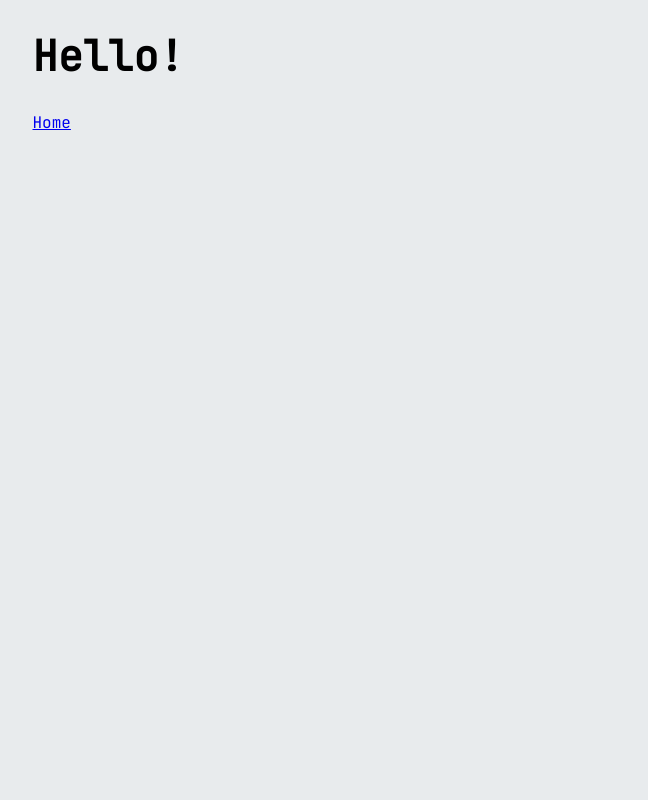
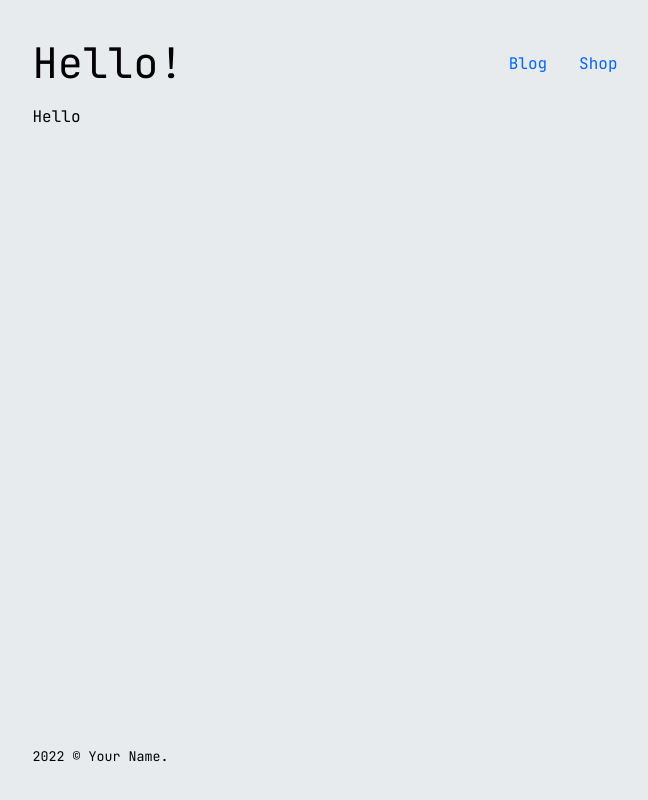
Before and after one commit to mikkmartin/df-demo, a Next.js app: page / in a window 1280 px wide. Shown: the whole page, without its empty margins (315-963 px from the left). Built offline with nearby package versions, Linux system fonts and the light colour scheme.

Commit message:
better layout

```diff
--- a/components/Layout.tsx
+++ b/components/Layout.tsx
@@ -1,12 +1,33 @@
 import { styled } from '../stitches.config'
+import Link from 'next/link'
 
-export const Layout = ({ children }) => {
-  return <Container size={{ '@initial': '1', '@bp1': '2' }}>{children}</Container>
+export const Layout = ({ children, ...props }) => {
+  return (
+    <Container size={{ '@initial': '1', '@bp1': '2' }} {...props}>
+      <Header>
+        <Headline>Hello!</Headline>
+        <div>
+          <Link href="/">
+            <a>Blog</a>
+          </Link>
+          <Link href="/">
+            <a>Shop</a>
+          </Link>
+        </div>
+      </Header>
+      <Content>{children}</Content>
+      <small>2022 © Your Name.</small>
+    </Container>
+  )
 }
 
 const Container = styled('div', {
   marginX: 'auto',
-  paddingX: '$3',
+  minHeight: '100vh',
+  paddingY: '$6',
+  display: 'flex',
+  flexDirection: 'column',
+  alignItems: 'stretch',
 
   variants: {
     size: {
@@ -22,3 +43,23 @@ const Container = styled('div', {
     },
   },
 })
+
+const Content = styled('div', {
+  flex: 1,
+  paddingY: '$3'
+})
+
+const Header = styled('div', {
+  display: 'flex',
+  alignItems: 'center',
+  justifyContent: 'space-between',
+  '> div': {
+    display: 'flex',
+    gap: '32px',
+  },
+})
+
+const Headline = styled('h1', {
+  fontSize: '$6',
+  fontWeight: 200,
+})
--- a/pages/index.tsx
+++ b/pages/index.tsx
@@ -2,17 +2,10 @@ import { styled } from '../stitches.config'
 import { Layout } from 'components/Layout'
 import Link from 'next/link'
 
-const Headline = styled('h1', {
-  fontSize: '$6'
-})
-
 export default function Home() {
   return (
     <Layout>
-      <Headline>Hello!</Headline>
-      <Link href="/">
-        <a>Home</a>
-      </Link>
+      <p>Hello</p>
     </Layout>
   )
 }
--- a/stitches.config.js
+++ b/stitches.config.js
@@ -19,6 +19,8 @@ export const { config, createTheme, css, getCssText, globalCss, styled, theme }
       purple400: 'hsl(252,75%,84%)',
       purple500: 'hsl(252,78%,60%)',
       purple600: 'hsl(252,80%,53%)',
+
+      blue200: 'hsl(216deg 100% 50%)',
     },
     space: {
       1: '5px',
@@ -73,8 +75,21 @@ export const { config, createTheme, css, getCssText, globalCss, styled, theme }
 })
 
 export const globalStyles = globalCss({
+  '*': {
+    margin: 0,
+    padding: 0,
+    boxSizing: 'border-box',
+  },
   ':root': {
     backgroundColor: '$gray300',
     fontFamily: '$system',
   },
+  a: {
+    textDecoration: 'none',
+    color: '$blue200',
+    '&:hover': {
+      color: 'white',
+      background: '$blue200',
+    },
+  },
 })
```
